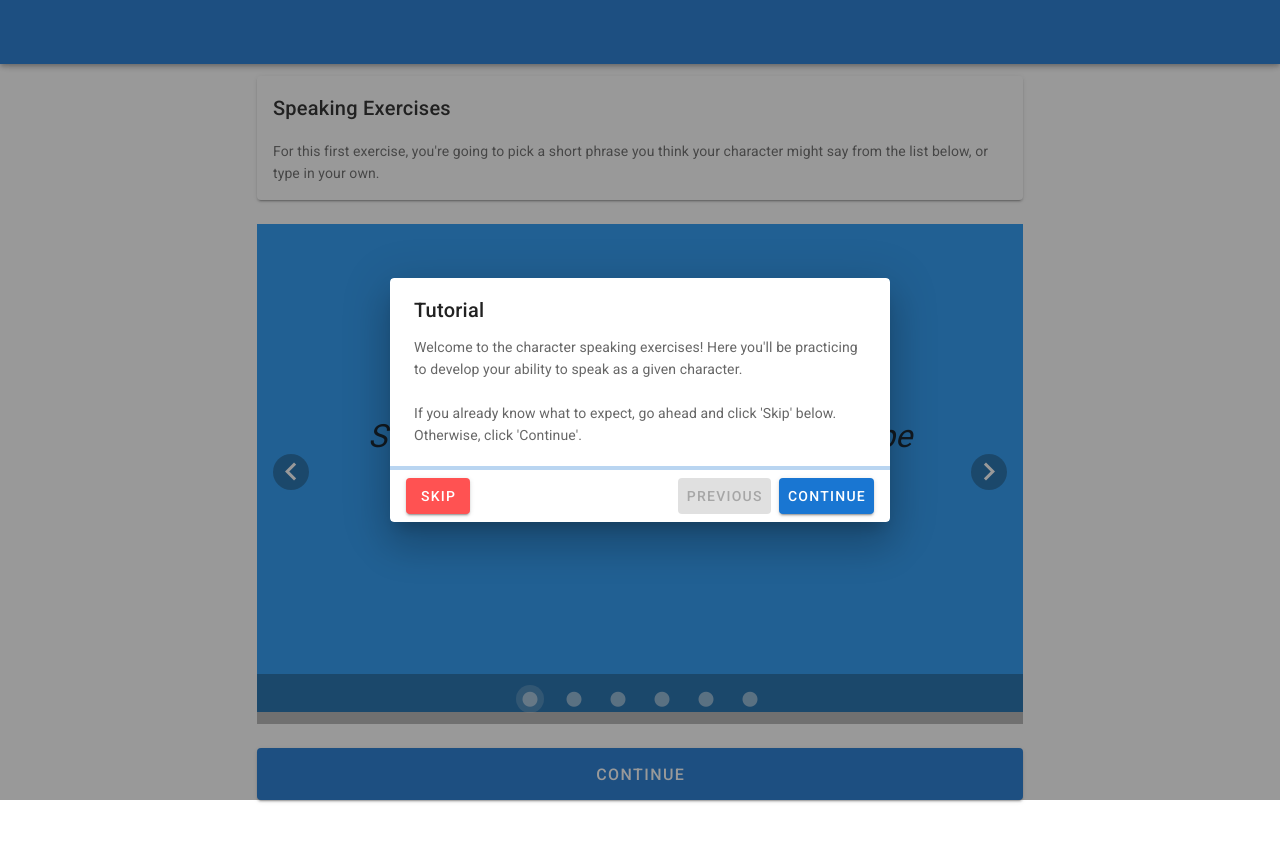
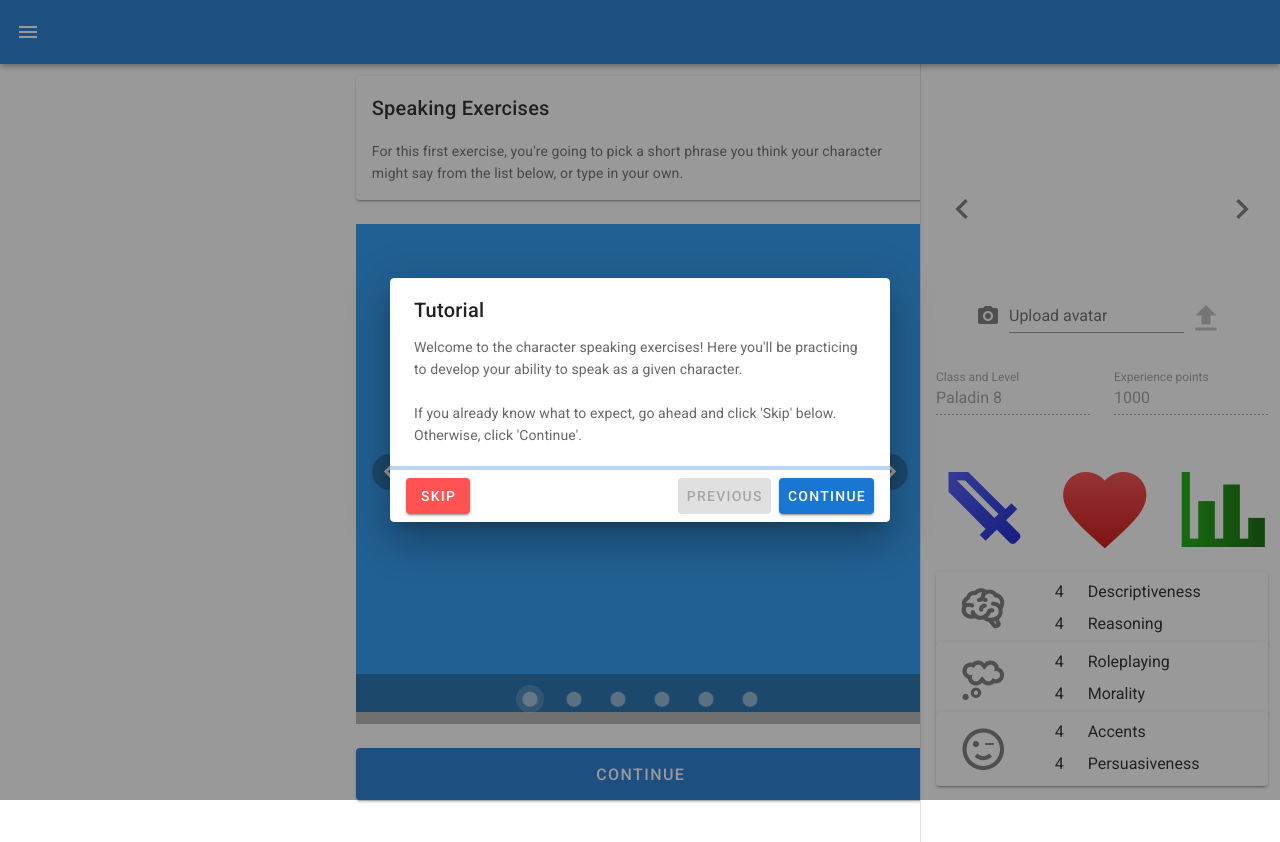
Before and after one commit to jraynolds/d20dailies, a Vue app: page /speaking in a window 1280 px wide. Before the commit the page ends 812 px from the top, so only its background shows below. Built offline with nearby package versions, Linux system fonts and the light colour scheme.

Commit message:
Right sidebar character sheet

```diff
--- a/src/App.vue
+++ b/src/App.vue
@@ -1,12 +1,8 @@
 <template>
   <v-app>
-    <v-app-bar
-      app
-      color="primary"
-      dark
-    >
-			<Appbar />
-    </v-app-bar>
+		<Appbar @drawerclicked="drawerOpen = !drawerOpen" />
+		<Sidebar :drawerOpen.sync="drawerOpen" />
+		<SidebarRight :rDrawerOpen.sync="rDrawerOpen" :player="player" :character="character" />
 
     <v-main>
       <router-view />
@@ -15,17 +11,72 @@
 </template>
 
 <script>
-import Appbar from './components/Appbar';
-
 export default {
   name: 'App',
-
   components: {
-    Appbar
+    Appbar: () => import("@/components/Appbar.vue"),
+    Sidebar: () => import("@/components/Sidebar.vue"),
+    SidebarRight: () => import("@/components/SidebarRight.vue")
   },
-
   data: () => ({
-    //
+    drawerOpen: null,
+		rDrawerOpen: true,
+		player: {
+			name: "Jasper Raynolds",
+		},
+		character: {
+			class: "Paladin",
+			name: "Brent Crownguard",
+			image: require("@/assets/dragon_empty.png"),
+			level: 8,
+			hp: 20,
+			maxHp: 30,
+			alignment: "Lawful Good",
+			inspiration: false,
+			experience: 1000,
+			abilities: {
+				intelligence: 14,
+				wisdom: 14,
+				charisma: 14
+			},
+			skills: {
+				descriptiveness: 4,
+				reasoning: 4,
+				morality: 4,
+				accents: 4,
+				persuasiveness: 4,
+				roleplaying: 4
+			},
+			stats: {
+				attack: {
+					amount: 40,
+					maximum: 40,
+					filledColor: [235, 100, 39],
+					midColor: [235, 100, 65],
+					emptyColor: [235, 100, 85],
+					angle: 315,
+					offset: 22
+				},
+				hp: {
+					amount: 80,
+					maximum: 80,
+					filledColor: [0, 100, 39],
+					midColor: [0, 100, 65],
+					emptyColor: [0, 100, 85],
+					angle: 0,
+					offset: 17
+				},
+				xp: {
+					amount: 100,
+					maximum: 100,
+					filledColor: [115, 100, 17],
+					midColor: [115, 100, 35],
+					emptyColor: [115, 100, 65],
+					angle: -90,
+					offset: 12
+				}
+			}
+		},
   }),
 };
 </script>
--- a/src/components/Appbar.vue
+++ b/src/components/Appbar.vue
@@ -1,7 +1,22 @@
 <template>
-  <v-container>
-  </v-container>
+    <v-app-bar
+      app
+      color="primary"
+      dark
+    >
+			<v-app-bar-nav-icon @click="$emit('drawerclicked')" />
+
+			<v-toolbar-title>{{ title }}</v-toolbar-title>
+    </v-app-bar>
 </template>
 
 <script>
+export default {
+	props: [ "title" ],
+	data: () => ({
+	}),
+}
 </script>
+
+<style>
+</style>
--- a/src/components/Charsheet.vue
+++ b/src/components/Charsheet.vue
@@ -1,27 +1,51 @@
 <template>
 	<v-container>
-		<v-card class="px-4">
+
+		<v-row id="avatar" class="align-center">
+			<v-col class="flex-grow-0 mr-n6">
+				<v-btn icon x-large @click="$emit('charswap', -1)">
+					<v-icon x-large>mdi-chevron-left</v-icon>
+				</v-btn>
+			</v-col>
+			<v-col class="flex-grow-1 text-center">
+				<v-icon v-if="!character.image" style="font-size: 220px;">mdi-account</v-icon>
+				<v-img
+					v-else
+					:src="character.image"
+					width="220"
+					height="220"
+					style="margin-left: auto; margin-right: auto;"
+				/>
+				<v-row class="justify-center align-center">
+					<v-file-input
+						:rules="avatarRules"
+						style="font-size: small"
+						accept="image/png, image/jpeg, image/bmp"
+						prepend-icon="mdi-camera"
+						label="Upload avatar"
+						@change="uploadAvatar"
+					></v-file-input>
+					<v-btn icon large color="primary" :disabled="!avatar" @click="saveAvatar">
+						<v-icon large>mdi-upload</v-icon>
+					</v-btn>
+				</v-row>
+			</v-col>
+			<v-col class="flex-grow-0 ml-n6">
+				<v-btn icon x-large @click="$emit('charswap', 1)">
+					<v-icon x-large>mdi-chevron-right</v-icon>
+				</v-btn>
+			</v-col>
+		</v-row>
 
 		<v-row id="details">
-				<!-- <v-img>
-				</v-img> -->
-				<v-icon style="font-size: 250px;">mdi-account</v-icon>
-				<v-col class="pr-8">
-
-					<v-row>
-						<v-col cols="4">
+			<v-col>
 				<v-text-field
 					label="Class and Level"
 					:value="character.class + ' ' + character.level"
+					disabled
 				/>
 			</v-col>
-						<v-col cols="4">
-							<v-text-field
-								label="Alignment"
-								:value="character.alignment"
-							/>
-						</v-col>
-						<v-col cols="4">
+			<v-col>
 				<v-text-field
 					label="Experience points"
 					:value="character.experience"
@@ -44,21 +68,25 @@
 			</v-col>
 		</v-row>
 
-				</v-col>
-			</v-row>
-
 		<v-row id="sheet">
 			<v-col id="abilitiesAndSkills">
-					<v-card v-for="ability in character.abilities" :key="ability.name" class="mb-2">
+				<v-card v-for="ability in abilities" :key="ability.name" class="mb-2">
 					<v-row>
-							<v-col cols="6" class="text-center">
-								<v-icon style="font-size: 100px;">{{ "mdi-" + ability.icon }}</v-icon>
+						<v-col cols="4" class="text-center align-center justify-center d-flex">
+							<v-icon style="font-size: 50px;">{{ "mdi-" + ability.icon }}</v-icon>
 						</v-col>
 
-							<v-col cols="6">
-								<v-col cols="12" v-for="skill in character.skills" :key="skill.name" class="pa-0">
+						<v-col>
+							<v-col
+								cols="12"
+								v-for="skill in skills"
+								:key="skill.name"
+								class="pa-0 my-n4"
+							>
 								<v-row v-if="skill.ability == ability.name">
-										<v-col class="flex-grow-0">{{ skill.score }}</v-col>
+									<v-col class="flex-grow-0">
+										{{ character.skills[skill.name.toLowerCase()] }}
+									</v-col>
 									<v-col>{{ skill.name }}</v-col>
 								</v-row>
 							</v-col>
@@ -67,115 +95,69 @@
 				</v-card>
 			</v-col>
 
-				<v-col id="equipment">
-					<v-icon style="font-size: 400px;">mdi-human</v-icon>
+			<v-col id="equipment" v-if="includeEquipment">
+				<v-icon style="font-size: 350px;">mdi-human</v-icon>
 			</v-col>
 
 		</v-row>
 
-		</v-card>
 	</v-container>
 </template>
 
 <script>
 export default {
+	props: [ "player", "character", "includeEquipment" ],
 	data: () => ({
-		player: {
-			name: "Jasper Raynolds",
-		},
-		character: {
-			class: "Paladin",
-			level: 8,
-			hp: 20,
-			maxHp: 30,
-			alignment: "Lawful Good",
-			experience: 1000,
+		avatar: null,
+		avatarRules: [
+			value => !value || value.size < 2000000 || 'Avatar size should be less than 2 MB!',
+		],
 		abilities: [
 			{
 				name: "Intelligence",
-					score: 14,
 				icon: "brain"
 			},
 			{
 				name: "Wisdom",
-					score: 14,
 				icon: "thought-bubble-outline"
 			},
 			{
 				name: "Charisma",
-					score: 14,
 				icon: "emoticon-wink-outline"
 			}
 		],
 		skills: [
 			{
-					name: "Improvisation",
+				name: "Descriptiveness",
 				ability: "Intelligence",
 				isProficient: false,
-					score: 4
 			},
 			{
 				name: "Reasoning",
 				ability: "Intelligence",
 				isProficient: false,
-					score: 4
+			},
+			{
+				name: "Roleplaying",
+				ability: "Wisdom",
+				isProficient: false,
+			},
+			{
+				name: "Morality",
+				ability: "Wisdom",
+				isProficient: false,
 			},
 			{
 				name: "Accents",
-					ability: "Wisdom",
-					isProficient: false,
-					score: 4
-				},
-				{
-					name: "Recall",
-					ability: "Wisdom",
-					isProficient: false,
-					score: 4
-				},
-				{
-					name: "Monologue",
 				ability: "Charisma",
 				isProficient: false,
-					score: 4
 			},
 			{
 				name: "Persuasiveness",
 				ability: "Charisma",
 				isProficient: false,
-					score: 4
 			},
-			],
-			inspiration: false,
-			stats: {
-				attack: {
-					amount: 40,
-					maximum: 40,
-					filledColor: [235, 100, 39],
-					midColor: [235, 100, 65],
-					emptyColor: [235, 100, 85],
-					angle: 315,
-					offset: 22
-				},
-				hp: {
-					amount: 80,
-					maximum: 80,
-					filledColor: [0, 100, 39],
-					midColor: [0, 100, 65],
-					emptyColor: [0, 100, 85],
-					angle: 0,
-					offset: 17
-				},
-				xp: {
-					amount: 100,
-					maximum: 100,
-					filledColor: [115, 100, 17],
-					midColor: [115, 100, 35],
-					emptyColor: [115, 100, 65],
-					angle: -90,
-					offset: 12
-				}
-			}
-		}
+		]
 	}),
 	computed: {
 		getAttackGradient() {
@@ -216,12 +198,18 @@ export default {
 				if (gradientStops.indexOf(stop) < gradientStops.length - 1) gradient += ", ";
 			}
 			gradient += ")"
-			console.log(gradient);
+			// console.log(gradient);
 			return {
 				background: gradient,
 				"-webkit-background-clip": "text",
 				"-webkit-text-fill-color": "transparent"
 			}
+		},
+		uploadAvatar(avatar) {
+			this.avatar = avatar;
+		},
+		saveAvatar() {
+			// this.character.image = this.avatar;
 		}
 	}
 }
--- /dev/null
+++ b/src/components/Sidebar.vue
@@ -0,0 +1,56 @@
+<template>
+	<v-navigation-drawer
+      v-model="open"
+      absolute
+      temporary
+    >
+      <v-list
+        nav
+        dense
+      >
+        <v-list-item-group
+          v-model="group"
+          active-class="deep-purple--text text--accent-4"
+        >
+          <v-list-item>
+            <v-list-item-icon>
+              <v-icon>mdi-home</v-icon>
+            </v-list-item-icon>
+            <v-list-item-title>Home</v-list-item-title>
+          </v-list-item>
+
+          <v-list-item>
+            <v-list-item-icon>
+              <v-icon>mdi-account</v-icon>
+            </v-list-item-icon>
+            <v-list-item-title>Account</v-list-item-title>
+          </v-list-item>
+        </v-list-item-group>
+      </v-list>
+    </v-navigation-drawer>
+</template>
+
+<script>
+export default {
+	props: [ "drawerOpen" ],
+	data: () => ({
+		open: null,
+		group: null
+	}),
+	watch: {
+		open(val) {
+			this.$emit('update:drawerOpen', val);
+		},
+		drawerOpen(val) {
+			this.open = val;
+		}
+	},
+	mounted() {
+		this.open = this.drawerOpen;
+	}
+}
+</script>
+
+<style>
+
+</style>
--- /dev/null
+++ b/src/components/SidebarRight.vue
@@ -0,0 +1,86 @@
+<template>
+	<!-- <v-navigation-drawer
+		clipped
+		v-model="open"
+		absolute
+		right
+		:width="400"
+		mini-variant
+	> -->
+	<v-navigation-drawer
+		permanent
+		v-model="open"
+		right
+		absolute
+		:mini-variant.sync="mini"
+		:width="width"
+		class="mt-8"
+		style="z-index: 2; overflow-y: hidden;"
+		:mini-variant-width="miniWidth"
+	>
+		<v-row class="fill-height">
+			<v-col
+				v-if="$vuetify.breakpoint.mdAndDown"
+				class="flex-grow-0 d-flex align-center justify-center mr-n3"
+			>
+				<v-btn icon @click="mini = !mini" x-large>
+					<v-icon x-large v-if="mini">mdi-chevron-left</v-icon>
+					<v-icon x-large v-else>mdi-chevron-right</v-icon>
+				</v-btn>
+			</v-col>
+			<v-divider v-if="$vuetify.breakpoint.mdAndDown" vertical />
+			<v-col
+				class="flex-grow-1 mt-8 pl-4"
+				style="overflow: hidden;"
+				:class="[$vuetify.breakpoint.mdAndDown ? 'ml-n4' : '']"
+			>
+				<Charsheet :player="player" :character="character" :includeEquipment="false" />
+			</v-col>
+		</v-row>
+		<!-- <v-col class="mt-8">
+		</v-col> -->
+	</v-navigation-drawer>
+</template>
+
+<script>
+export default {
+	props: [ "player", "character", "rDrawerOpen" ],
+	components: {
+		Charsheet: () => import("@/components/Charsheet.vue")
+	},
+	data: () => ({
+		open: true,
+		group: null,
+		mini: true,
+		mainWidth: 360,
+		arrowWidth: 50
+	}),
+	computed: {
+		width() {
+			if (this.$vuetify.breakpoint.mdAndDown) return this.mainWidth + this.arrowWidth;
+			return this.mainWidth;
+		},
+		miniWidth() {
+			if (this.$vuetify.breakpoint.mdAndDown) return this.arrowWidth;
+			return this.mainWidth;
+		}
+	},
+	watch: {
+		open(val) {
+			this.$emit('update:rDrawerOpen', val);
+		},
+		rDrawerOpen(val) {
+			this.open = val;
+		}
+	},
+	mounted() {
+		this.open = this.rDrawerOpen;
+	},
+}
+</script>
+
+<style>
+.v-navigation-drawer__content {
+	overflow: hidden;
+}
+</style>
--- a/src/views/AccentExercises.vue
+++ b/src/views/AccentExercises.vue
@@ -4,7 +4,7 @@
 			<TutorialDialog :tutorial="dialog" :tutorialOpenOnStart="tutorialOpenOnStart" />
 
 			<v-spacer />
-			<v-col sm="8" >
+			<v-col lg="6" sm="8">
 				<Exercise :exercise="exercise" />
 			</v-col>
 			<v-spacer />
--- a/src/views/SpeakingExercises.vue
+++ b/src/views/SpeakingExercises.vue
@@ -4,7 +4,7 @@
 			<TutorialDialog :tutorial="dialog" :tutorialOpenOnStart="tutorialOpenOnStart" />
 
 			<v-spacer />
-			<v-col sm="8" >
+			<v-col lg="6" sm="8">
 				<Exercise :exercise="exercise" />
 			</v-col>
 			<v-spacer />
```
Lines whose indentation alone changed are shown as unchanged.
